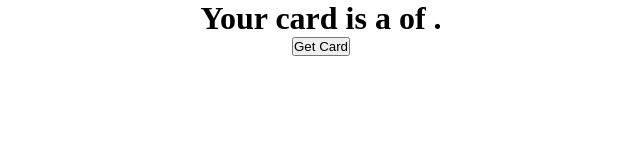
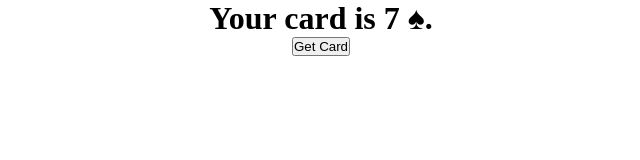
Before and after one commit to rperry99/random-card, a plain HTML site: page index.html in a window 1280 px wide. Both pictures are taken after a click on the button "Get Card". Shown: the whole page, without its empty margins (319-959 px from the left). Drawn offline with Linux system fonts and the light colour scheme.

Commit message:
Add the base functionality, it creates a deck of cards, then when you click the button, shows you your card

```diff
--- a/app.js
+++ b/app.js
@@ -0,0 +1,38 @@
+//Variable to hold your card
+let yourCard = "";
+
+//Arrays for Cards
+let rank = ["A", "K", "Q", "J", "10", "9", "8", "7", "6", "5", "4", "3", "2"];
+let suit = ["♥", "♦", "♣", "♠"];
+
+//Array to hold deck of cards
+let deck = [];
+
+//Get the span that holds the card
+let cardText = document.getElementById("card");
+
+//Populate the deck of cards
+for (let i = 0; i < suit.length; i++) {
+  for (let j = 0; j < rank.length; j++) {
+    deck.push(rank[j] + " " + suit[i]);
+  }
+}
+
+//Push the button, get a card
+function getCard() {
+  shuffle(deck);
+  yourCard = deck[0];
+  cardText.innerHTML = yourCard;
+}
+
+//function to shuffle the cards
+function shuffle(array) {
+  let j, x, i;
+  for (i = array.length - 1; i > 0; i--) {
+    j = Math.floor(Math.random() * (i + 1));
+    x = array[i];
+    array[i] = array[j];
+    array[j] = x;
+  }
+  return array;
+}
--- a/index.html
+++ b/index.html
@@ -9,10 +9,9 @@
   </head>
   <body>
     <div class="container">
-      <h1>
-        Your card is a <span class="rank"></span> of <span class="suit"></span>.
-      </h1>
-      <button class="getCard">Get Card</button>
+      <h1>Your card is <span id="card"></span>.</h1>
+      <button class="getCard" onClick="getCard()">Get Card</button>
     </div>
+    <script src="app.js"></script>
   </body>
 </html>
```
Also changed, not shown: 1 other file.
